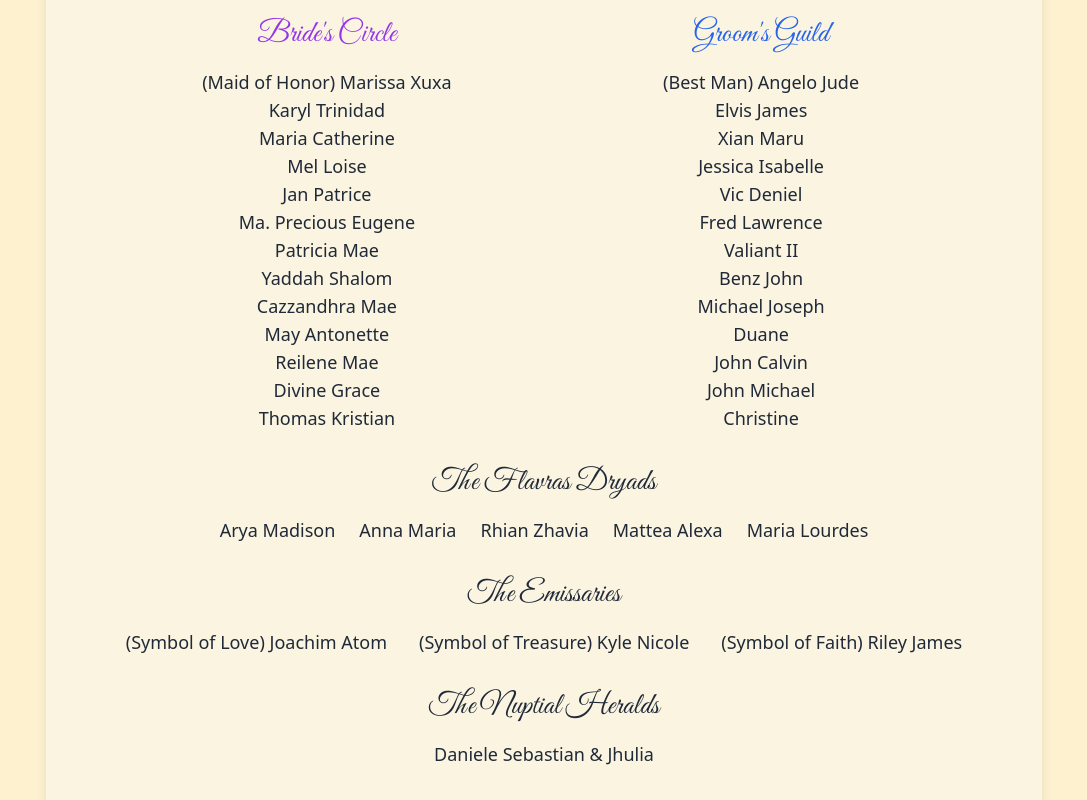
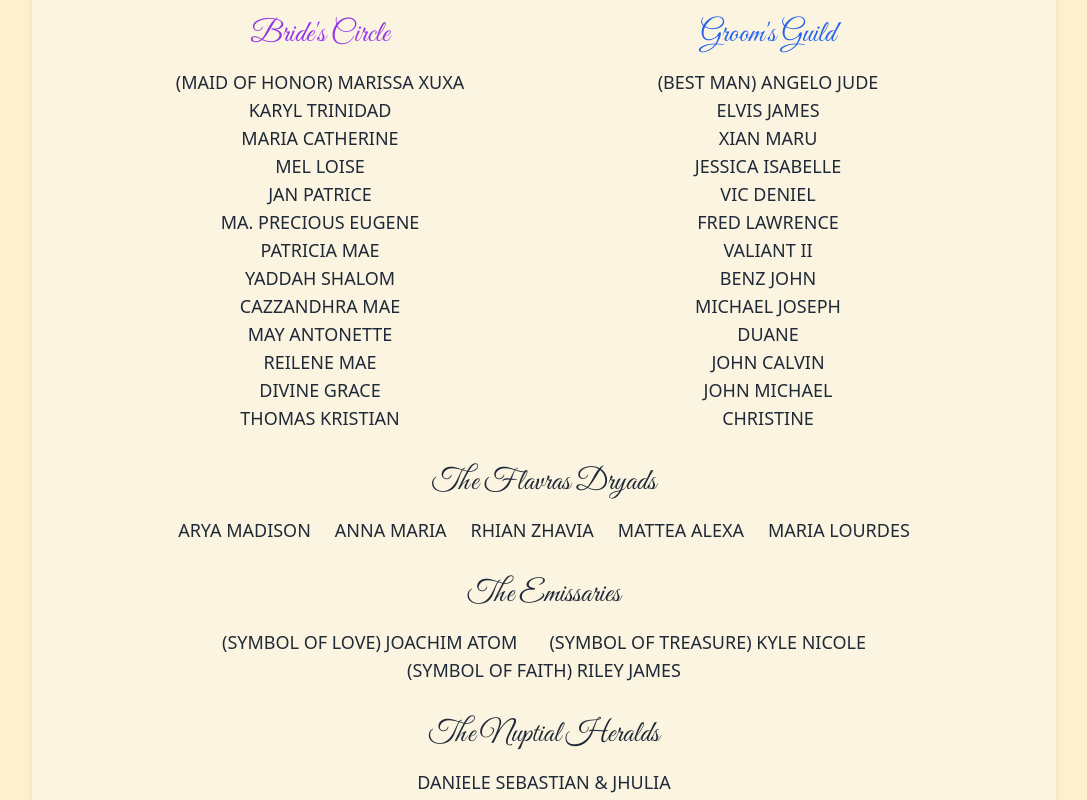
Before and after one commit to kulaizki/imclizyforyou, a Next.js app: page / in a window 1280 px wide. Shown: the part 1500-2300 px from the top of the page, without its empty margins (96-1183 px from the left). Built offline with nearby package versions, Linux system fonts and the light colour scheme.

Commit message:
refactor: set all names to uppercase

```diff
--- a/src/components/Crew.tsx
+++ b/src/components/Crew.tsx
@@ -9,42 +9,42 @@ export default function Crew() {
         <div className="flex flex-col md:flex-row items-center justify-between w-full max-w-4xl gap-8">
           <div className="flex-1 text-center">
             <h2 className="text-3xl font-wedding text-purple-600">Bride&apos;s Circle</h2>
-            <p className="text-lg mt-4 text-gray-800">(Maid of Honor) Marissa Xuxa</p>
-            <p className="text-lg text-gray-800">Karyl Trinidad</p>
-            <p className="text-lg text-gray-800">Maria Catherine</p>
-            <p className="text-lg text-gray-800">Mel Loise</p>
-            <p className="text-lg text-gray-800">Jan Patrice</p>
-            <p className="text-lg text-gray-800">Ma. Precious Eugene</p>
-            <p className="text-lg text-gray-800">Patricia Mae</p>
-            <p className="text-lg text-gray-800">Yaddah Shalom</p>
-            <p className="text-lg text-gray-800">Cazzandhra Mae</p>
-            <p className="text-lg text-gray-800">May Antonette</p>
-            <p className="text-lg text-gray-800">Reilene Mae</p>
-            <p className="text-lg text-gray-800">Divine Grace</p>
-            <p className="text-lg text-gray-800">Thomas Kristian</p>
+            <p className="text-lg mt-4 text-gray-800 uppercase">(Maid of Honor) Marissa Xuxa</p>
+            <p className="text-lg text-gray-800 uppercase">Karyl Trinidad</p>
+            <p className="text-lg text-gray-800 uppercase">Maria Catherine</p>
+            <p className="text-lg text-gray-800 uppercase">Mel Loise</p>
+            <p className="text-lg text-gray-800 uppercase">Jan Patrice</p>
+            <p className="text-lg text-gray-800 uppercase">Ma. Precious Eugene</p>
+            <p className="text-lg text-gray-800 uppercase">Patricia Mae</p>
+            <p className="text-lg text-gray-800 uppercase">Yaddah Shalom</p>
+            <p className="text-lg text-gray-800 uppercase">Cazzandhra Mae</p>
+            <p className="text-lg text-gray-800 uppercase">May Antonette</p>
+            <p className="text-lg text-gray-800 uppercase">Reilene Mae</p>
+            <p className="text-lg text-gray-800 uppercase">Divine Grace</p>
+            <p className="text-lg text-gray-800 uppercase">Thomas Kristian</p>
           </div>
 
           <div className="flex-1 text-center">
             <h2 className="text-3xl font-wedding text-blue-600">Groom&apos;s Guild</h2>
-            <p className="text-lg mt-4 text-gray-800">(Best Man) Angelo Jude</p>
-            <p className="text-lg text-gray-800">Elvis James</p>
-            <p className="text-lg text-gray-800">Xian Maru</p>
-            <p className="text-lg text-gray-800">Jessica Isabelle</p>
-            <p className="text-lg text-gray-800">Vic Deniel</p>
-            <p className="text-lg text-gray-800">Fred Lawrence</p>
-            <p className="text-lg text-gray-800">Valiant II</p>
-            <p className="text-lg text-gray-800">Benz John</p>
-            <p className="text-lg text-gray-800">Michael Joseph</p>
-            <p className="text-lg text-gray-800">Duane</p>
-            <p className="text-lg text-gray-800">John Calvin</p>
-            <p className="text-lg text-gray-800">John Michael</p>
-            <p className="text-lg text-gray-800">Christine</p>
+            <p className="text-lg mt-4 text-gray-800 uppercase">(Best Man) Angelo Jude</p>
+            <p className="text-lg text-gray-800 uppercase">Elvis James</p>
+            <p className="text-lg text-gray-800 uppercase">Xian Maru</p>
+            <p className="text-lg text-gray-800 uppercase">Jessica Isabelle</p>
+            <p className="text-lg text-gray-800 uppercase">Vic Deniel</p>
+            <p className="text-lg text-gray-800 uppercase">Fred Lawrence</p>
+            <p className="text-lg text-gray-800 uppercase">Valiant II</p>
+            <p className="text-lg text-gray-800 uppercase">Benz John</p>
+            <p className="text-lg text-gray-800 uppercase">Michael Joseph</p>
+            <p className="text-lg text-gray-800 uppercase">Duane</p>
+            <p className="text-lg text-gray-800 uppercase">John Calvin</p>
+            <p className="text-lg text-gray-800 uppercase">John Michael</p>
+            <p className="text-lg text-gray-800 uppercase">Christine</p>
           </div>
         </div>
 
         <div className="text-center max-w-4xl mt-8">
           <h2 className="text-3xl font-wedding text-gray-800">The Flavras Dryads</h2>
-          <div className="flex flex-wrap justify-center mt-4 gap-x-6 gap-y-2 text-lg text-gray-800">
+          <div className="flex flex-wrap justify-center mt-4 gap-x-6 gap-y-2 text-lg text-gray-800 uppercase">
             <p>Arya Madison</p>
             <p>Anna Maria</p>
             <p>Rhian Zhavia</p>
@@ -55,7 +55,7 @@ export default function Crew() {
 
         <div className="text-center max-w-4xl mt-8">
           <h2 className="text-3xl font-wedding text-gray-800">The Emissaries</h2>
-          <div className="flex flex-wrap justify-center mt-4 gap-x-8 text-lg text-gray-800">
+          <div className="flex flex-wrap justify-center mt-4 gap-x-8 text-lg text-gray-800 uppercase">
             <p>(Symbol of Love) Joachim Atom</p>
             <p>(Symbol of Treasure) Kyle Nicole</p>
             <p>(Symbol of Faith) Riley James</p>
@@ -64,7 +64,7 @@ export default function Crew() {
 
         <div className="text-center max-w-4xl mt-8">
           <h2 className="text-3xl font-wedding text-gray-800">The Nuptial Heralds</h2>
-          <p className="text-lg mt-4 text-gray-800">Daniele Sebastian & Jhulia</p>
+          <p className="text-lg mt-4 text-gray-800 uppercase">Daniele Sebastian & Jhulia</p>
         </div>
       </div>
     </div>
--- a/src/components/Sponsors.tsx
+++ b/src/components/Sponsors.tsx
@@ -6,7 +6,6 @@ export default function Sponsors() {
           Sponsors
         </h1>
 
-        {/* Principal Sponsors Section */}
         <div className="text-center max-w-4xl mb-16">
           <h2 className="text-4xl font-wedding text-blue-700 mb-8">Principal Sponsors</h2>
           <div className="flex flex-wrap justify-center gap-4 text-lg text-gray-800">
@@ -25,7 +24,6 @@ export default function Sponsors() {
           </div>
         </div>
 
-        {/* Secondary Sponsors Section */}
         <div className="text-center max-w-4xl">
           <h2 className="text-4xl font-wedding text-blue-700 mb-8">Secondary Sponsors</h2>
           <div className="flex flex-col gap-8 text-lg text-gray-800">
```
